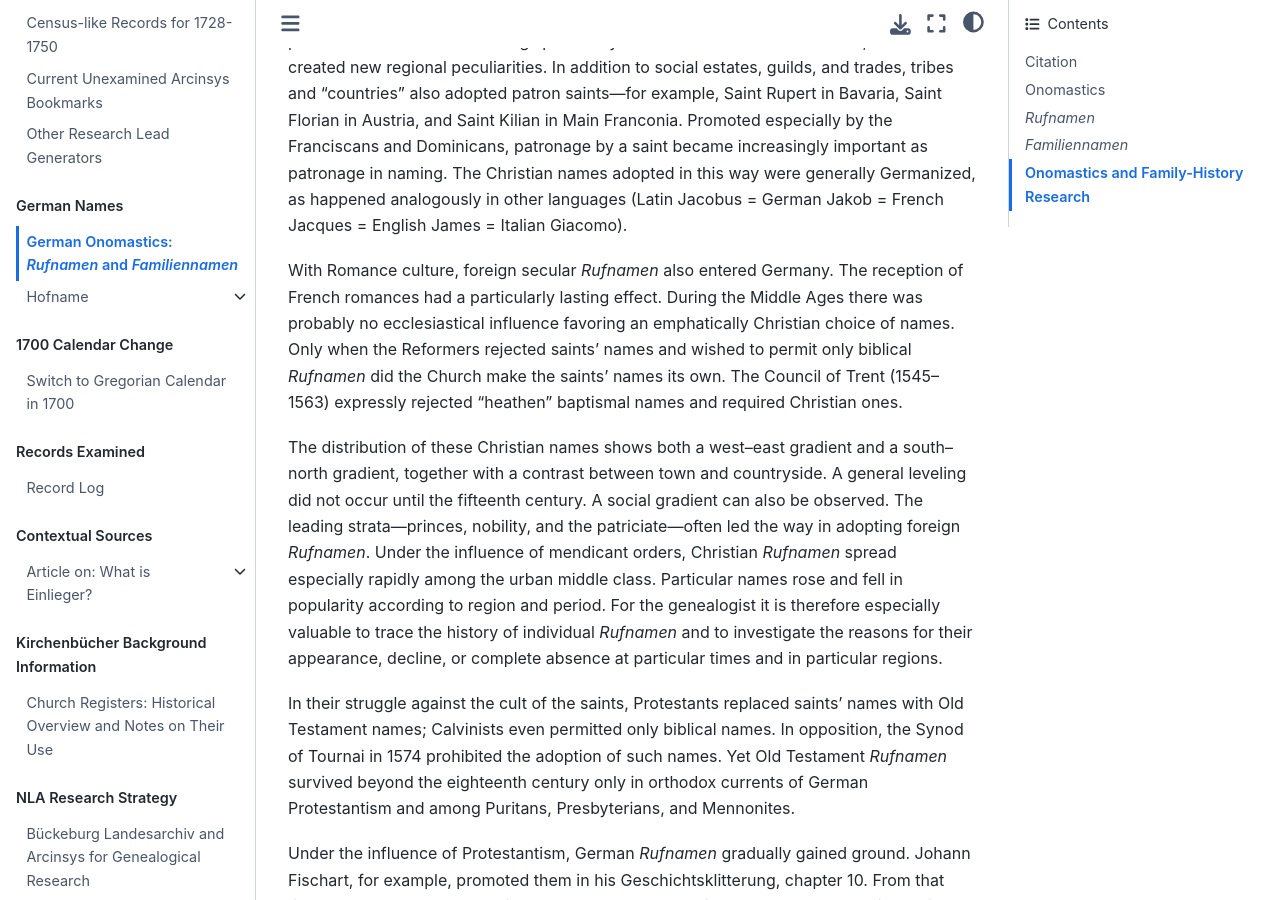
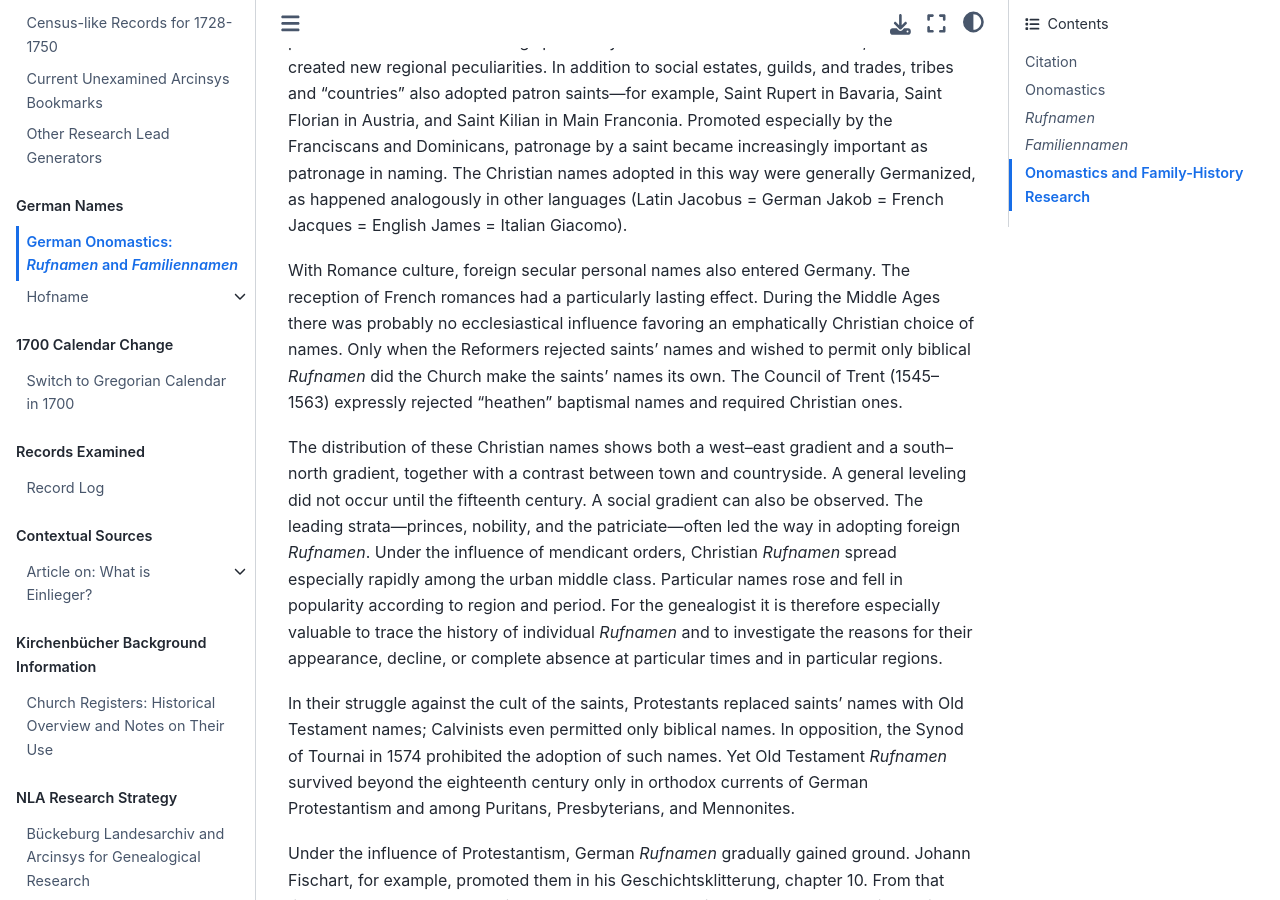
Before and after one commit to kurt-krueckeberg/sphinx-research, a Jupyter Book: the page built from names/Namenkunde.md, in a window 1280 px wide and 900 px high, scrolled down 1416 px. Built offline with Jupyter Book 1.0.4 settings and Sphinx 7.4.7 and the Sphinx Book theme 1.1.4, drawn with Linux system fonts in a browser that asks for light colours.

Commit message:
Update files

```diff
--- a/names/Namenkunde.md
+++ b/names/Namenkunde.md
@@ -65,7 +65,7 @@ naming. The Christian names adopted in this way were generally
 Germanized, as happened analogously in other languages (Latin Jacobus =
 German Jakob = French Jacques = English James = Italian Giacomo).
 
-With Romance culture, foreign secular *Rufnamen* also entered Germany.
+With Romance culture, foreign secular personal names also entered Germany.
 The reception of French romances had a particularly lasting effect.
 During the Middle Ages there was probably no ecclesiastical influence
 favoring an emphatically Christian choice of names. Only when the
```
